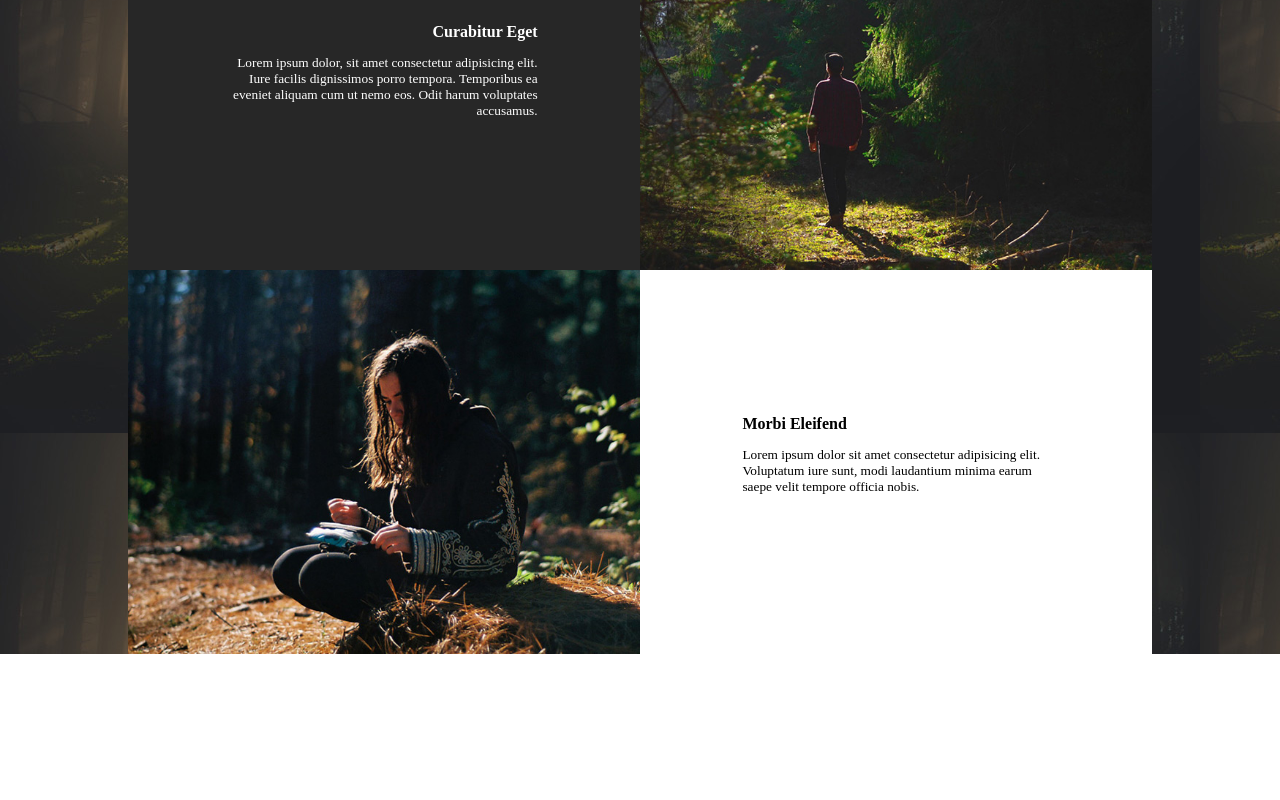
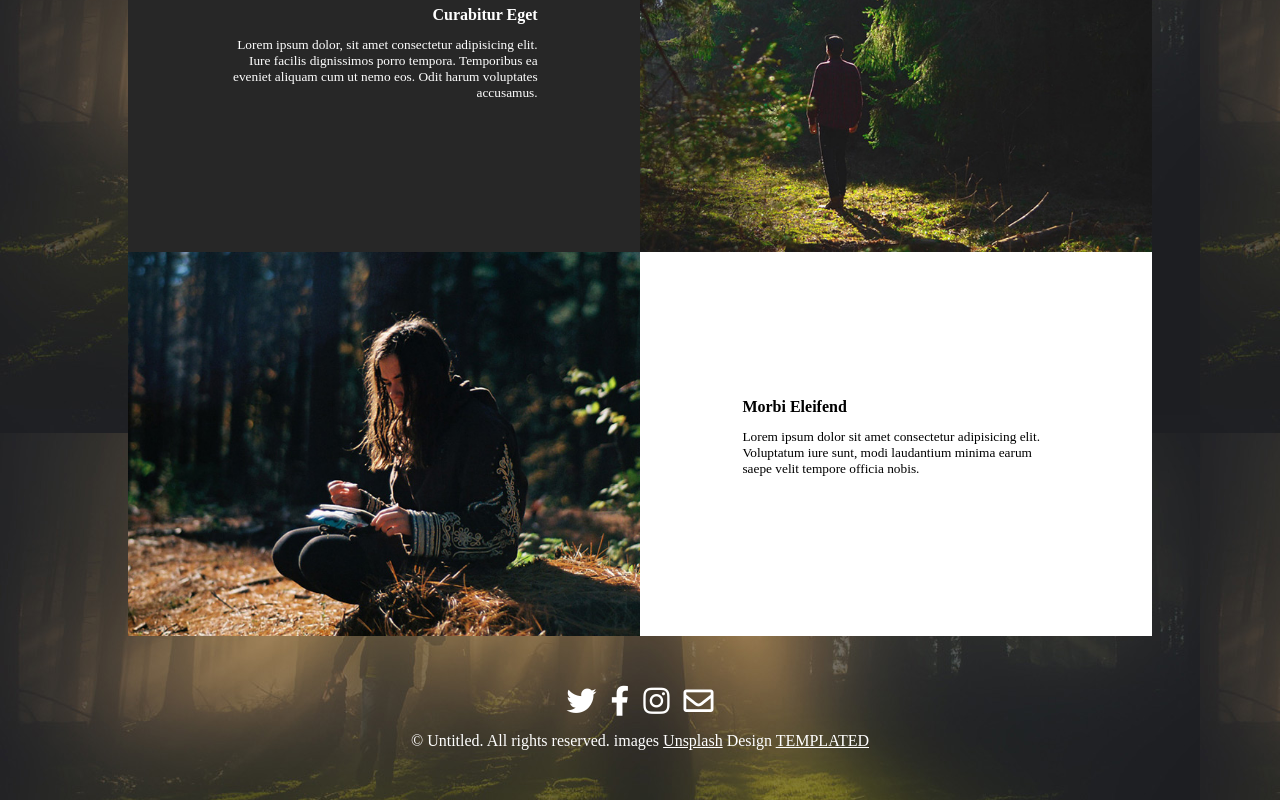
Before and after one commit to Jonathan-HL/Caminar-html-css, a plain HTML site: page index.html in a window 1280 px wide. Shown: the part 1967-2767 px from the top of the page. Before the commit the page ends 2621 px from the top, so only its background shows below. Drawn offline with Linux system fonts and the light colour scheme.

Commit message:
Fin Footer

```diff
--- a/css/style.css
+++ b/css/style.css
@@ -8,7 +8,15 @@ header div{
     text-align: center;
     color: white;
 }
+header h1{
+    margin-bottom:0px;
+
+}
+header p{
+    margin: 0;
+}
 header img{
+    margin-top: 20px;
     width: 100%;
 }
 /* Fin Header */
@@ -84,3 +92,18 @@ text-align: end;
 align-items: center;
 }
 /* Fin Section 3 */
+
+/* Debut Footer */
+footer{
+    color: white;
+    text-align: center;
+    margin: 50px;
+}
+footer i{
+    font-size: 30px;
+    padding: 0 5px;
+}
+footer a{
+    text-decoration: underline;
+    color: white;
+}
--- a/index.html
+++ b/index.html
@@ -6,6 +6,7 @@
     <meta name="viewport" content="width=device-width, initial-scale=1.0">
     <title>Exo2 git</title>
     <link rel="stylesheet" href="./css/style.css">
+    <link rel="stylesheet" href="https://cdnjs.cloudflare.com/ajax/libs/font-awesome/5.15.4/css/all.min.css" integrity="sha512-1ycn6IcaQQ40/MKBW2W4Rhis/DbILU74C1vSrLJxCq57o941Ym01SwNsOMqvEBFlcgUa6xLiPY/NS5R+E6ztJQ==" crossorigin="anonymous" referrerpolicy="no-referrer" />
 </head>
 <body>
  <!-- Debut Header -->
@@ -94,6 +95,17 @@
 <!-- Footer -->
     <footer>
 
+    <div>
+    <i class="fab fa-twitter"></i>
+    <i class="fab fa-facebook-f"></i>
+    <i class="fab fa-instagram"></i>
+    <i class="far fa-envelope"></i>
+    </div>
+
+    <div>
+        <p>&copy; Untitled. All rights reserved. images <a href="">Unsplash</a> Design <a href="">TEMPLATED</a></p>
+    </div>
+
     </footer>
  <!-- Fin Footer -->
 </body>
```
